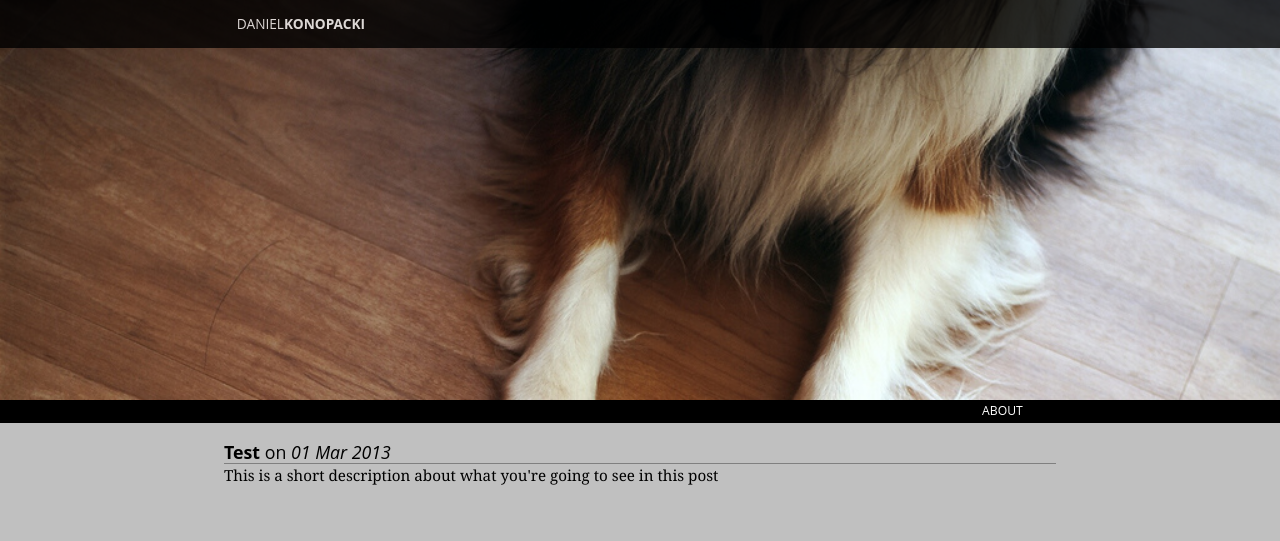
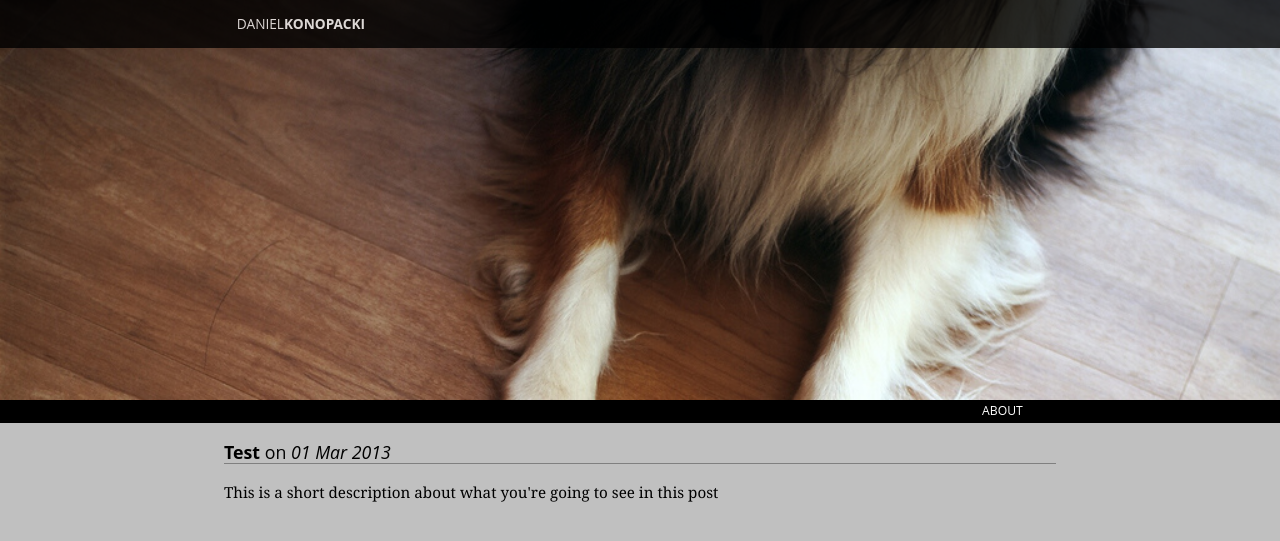
Before and after one commit to danielkonopacki/danielkonopacki.github.com, a Jekyll site: the page built from index.html, in a window 1280 px wide. Shown: the top 541 px of the page. Built offline with Jekyll 4.4.1, drawn with Linux system fonts in a browser that asks for light colours; Markdown is read by kramdown in place of the engine named in the settings.

Commit message:
CSS updates

```diff
--- a/about.html
+++ b/about.html
@@ -4,7 +4,6 @@ title: About
 ---
 
 <h2>Why are you even reading this?</h2>
-------------------------------
 
 <p>Unconventional. That is who I am. My career as a software engineer began as an illustrator and graphic artist, while my origins with Disney sprouted as a Sales Associate for the Disney Store. Not once in my studies did I ever take a computer science course; initially self-taught, my fantastic colleagues have carried me further than I could ever have dreamed. This obscure route of my career, I believe, is what has helped me be successful in the diverse roles I have held. From being the lead of the highly innovative video platform previously used by the likes of ESPN and Disney.com, to envisioning the browser application architecture for Disney’s next generation CMS.</p>
 
--- a/css/typography.css
+++ b/css/typography.css
@@ -46,7 +46,7 @@ a:hover {
 .post-blurb h3 {
   font-family: "Open Sans", Helvetica;
   font-weight: normal;
-  margin-bottom: 0;
+  margin-bottom: 2%;
   border-bottom: 1px solid gray;
 }
 
```
Also changed, not shown: 2 other files.
